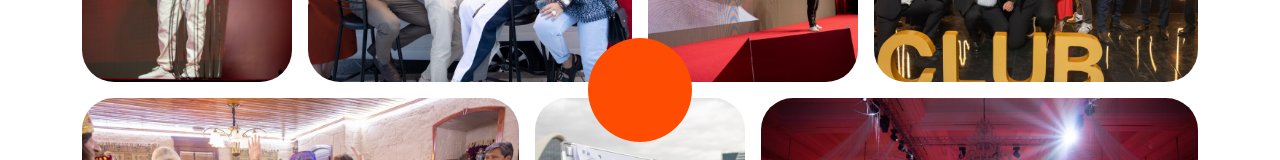
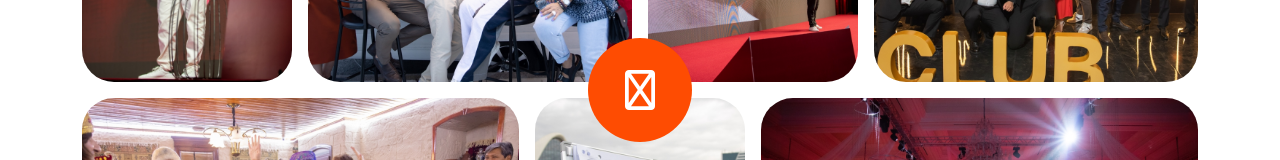
Before and after one commit to orkhanismayilov/btl-az-fe, a website: page index.html in a window 1280 px wide. Shown: the part 2861-3021 px from the top of the page. Drawn offline with Linux system fonts and the light colour scheme; a web font is replaced by a local one.

Commit message:
chore: Update icon weight for gallery section link

```diff
--- a/index.html
+++ b/index.html
@@ -699,7 +699,7 @@
             <a
               class="linked-wrapper-link"
               href="/gallery.html">
-              <i class="fa-light fa-arrow-up-right"></i>
+              <i class="fa-regular fa-arrow-up-right"></i>
             </a>
           </div>
         </div>
```
